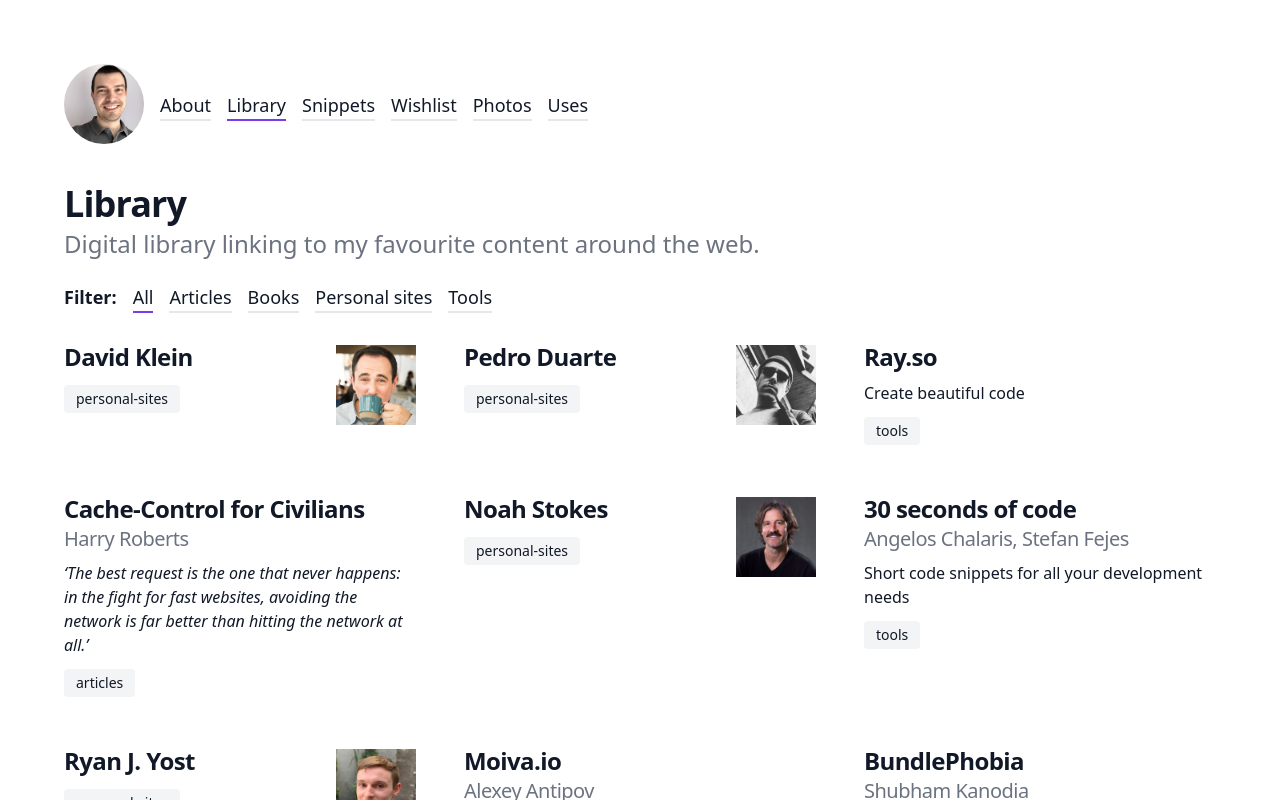
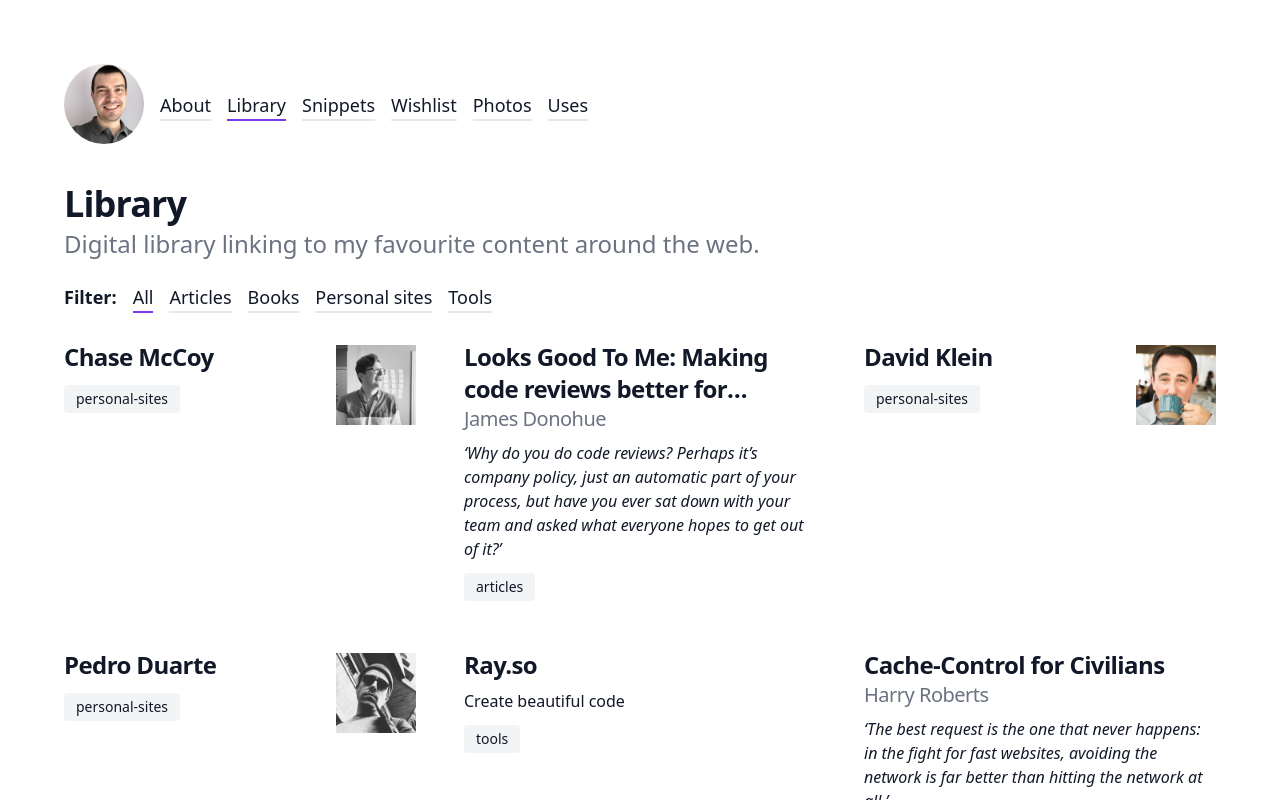
Before and after one commit to apaunchev/paunchev.com, a Next.js app: page /library in a window 1280 px wide. Shown: the top 800 px of the page. Built offline with nearby package versions, Linux system fonts and the light colour scheme.

Commit message:
Add content

```diff
--- a/data/library.js
+++ b/data/library.js
@@ -1,4 +1,23 @@
 export default [
+  {
+    tags: ['personal-sites'],
+    title: 'Chase McCoy',
+    url: 'https://chasem.co/',
+    image: {
+      src: '/people/chase-mccoy.jpg',
+      width: 80,
+      height: 80,
+    },
+  },
+  {
+    tags: ['articles'],
+    title:
+      'Looks Good To Me: Making code reviews better for remote-first teams',
+    author: 'James Donohue',
+    quote:
+      'Why do you do code reviews? Perhaps it’s company policy, just an automatic part of your process, but have you ever sat down with your team and asked what everyone hopes to get out of it?',
+    url: 'https://github.com/bbc/simorgh/blob/latest/docs/Code-Reviews.md',
+  },
   {
     tags: ['personal-sites'],
     title: 'David Klein',
```
Also changed, not shown: public/people/chase-mccoy.jpg (added).
